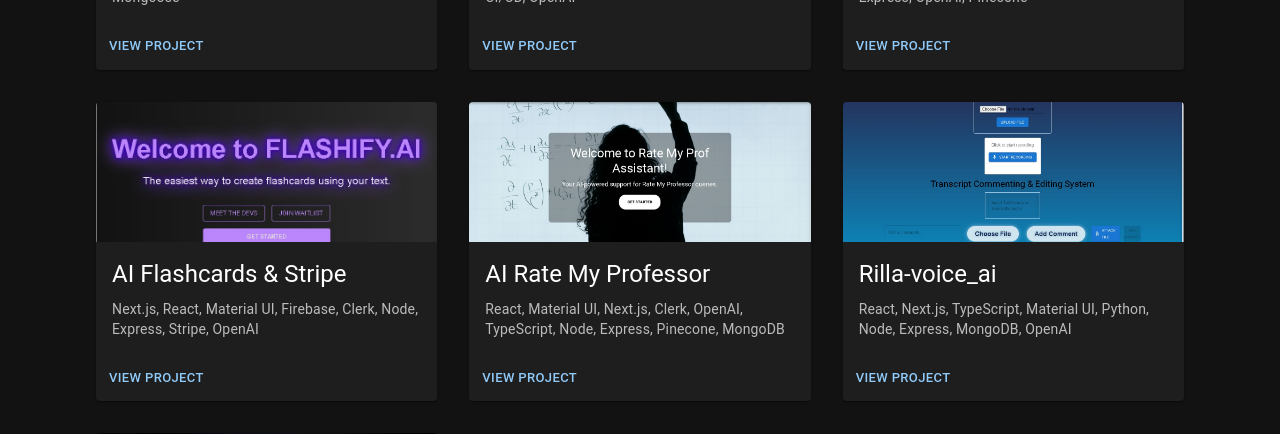
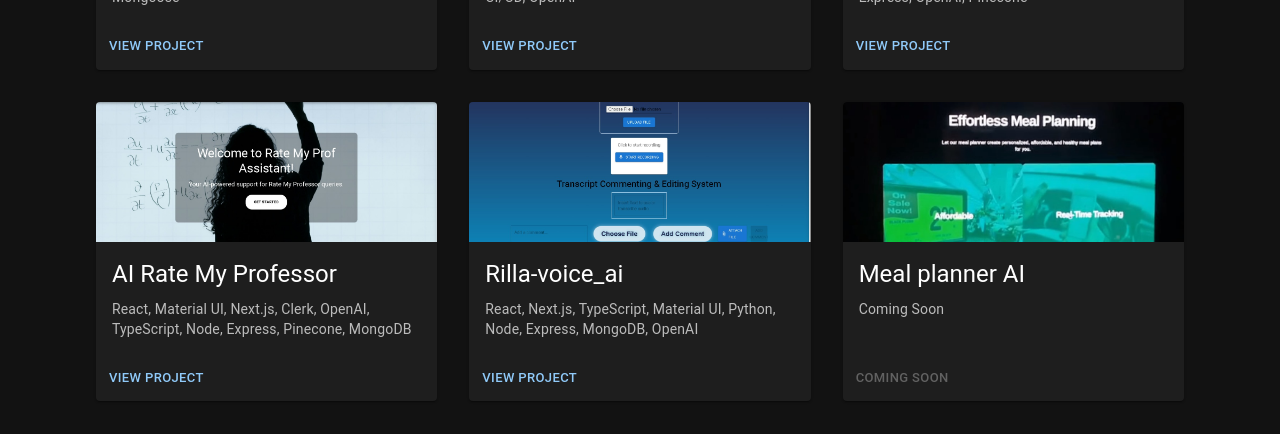
Before and after one commit to Eliud254/dev, a Next.js app: page /portfolio in a window 1280 px wide. Shown: the part 501-935 px from the top of the page. Built offline with nearby package versions, Linux system fonts and the light colour scheme.

Commit message:
A light change on project component

```diff
--- a/components/Portfolio.tsx
+++ b/components/Portfolio.tsx
@@ -20,12 +20,7 @@ const projects = [
     image: '/Ai_support.jpg',
     link: 'https://ai-support-bot.vercel.app/',
   },
-  {
-    title: 'AI Flashcards & Stripe',
-    description: 'Next.js, React, Material UI, Firebase, Clerk, Node, Express, Stripe, OpenAI',
-    image: '/flashcard.jpg',
-    link: 'https://flashcards-zeta-ten.vercel.app/',
-  },
+
   {
     title: 'AI Rate My Professor',
     description: 'React, Material UI, Next.js, Clerk, OpenAI, TypeScript, Node, Express, Pinecone, MongoDB',
```
